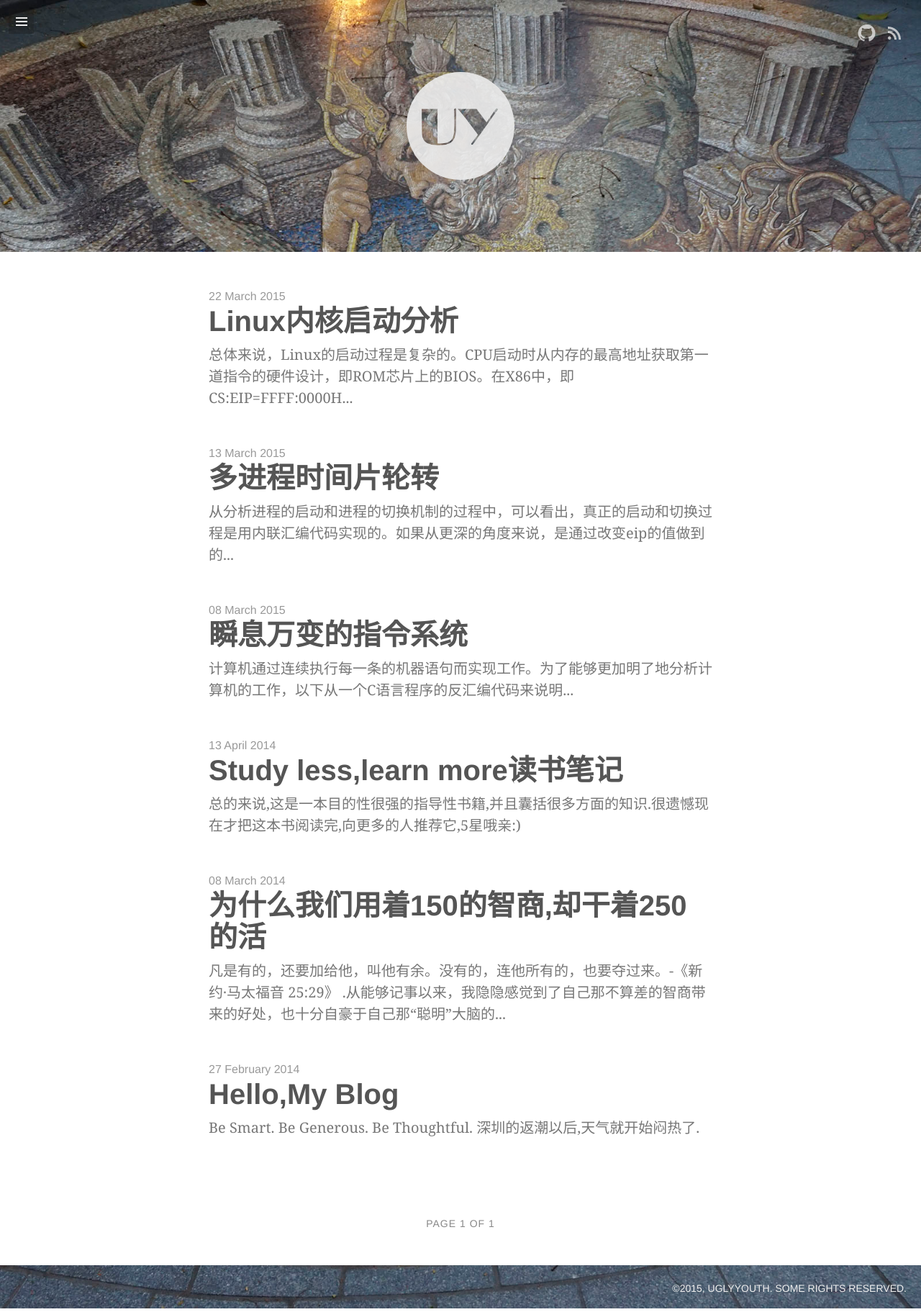
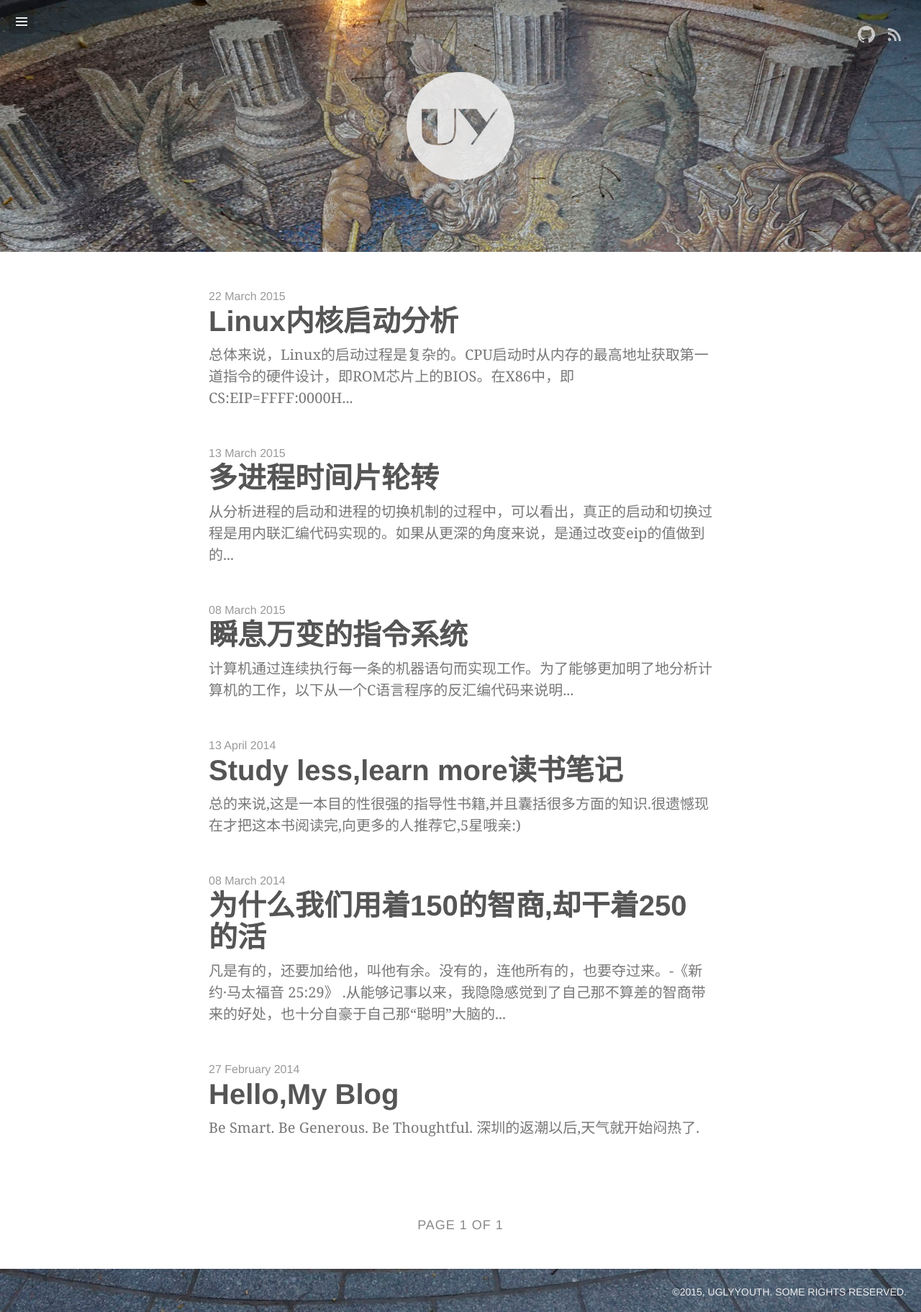
Before and after one commit to uglyyouth/uglyyouth.github.io, a Jekyll site: the page built from index.html, in a window 1280 px wide. Shown: the whole page at 72% size. Built offline with Jekyll 4.4.1, drawn with Linux system fonts in a browser that asks for light colours; some web fonts are replaced; the list of posts is cut into pages by our own code.

Commit message:
font-size

```diff
--- a/assets/css/default.css
+++ b/assets/css/default.css
@@ -1,8 +1,8 @@
 html, body, div, span, applet, object, iframe, caption, p {
 	margin: 0 0 0 0;
 	border: 0 0 0 0;
+	font: inherit;
 	font-size: 18px;
-	font: inherit;
 	color: inherit;
 }
 
```
